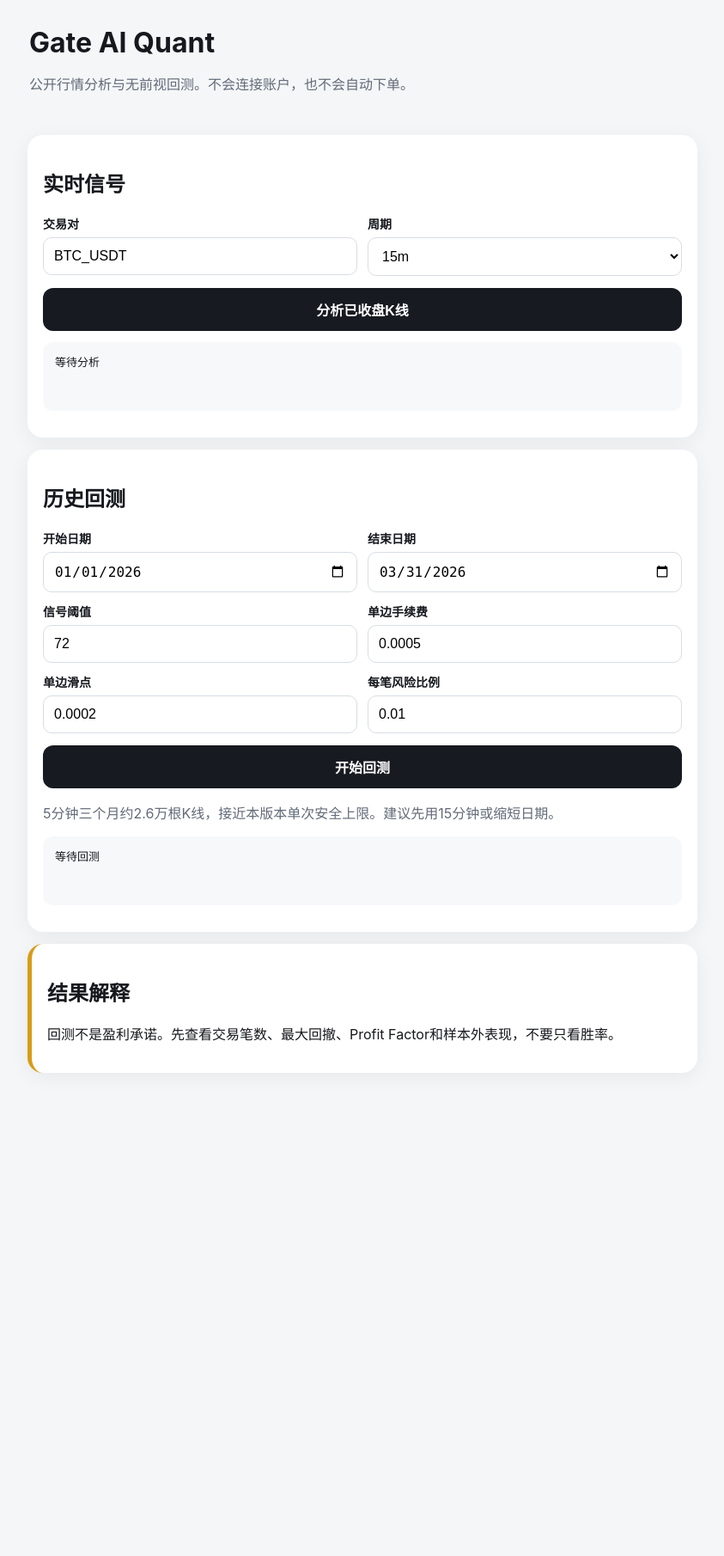
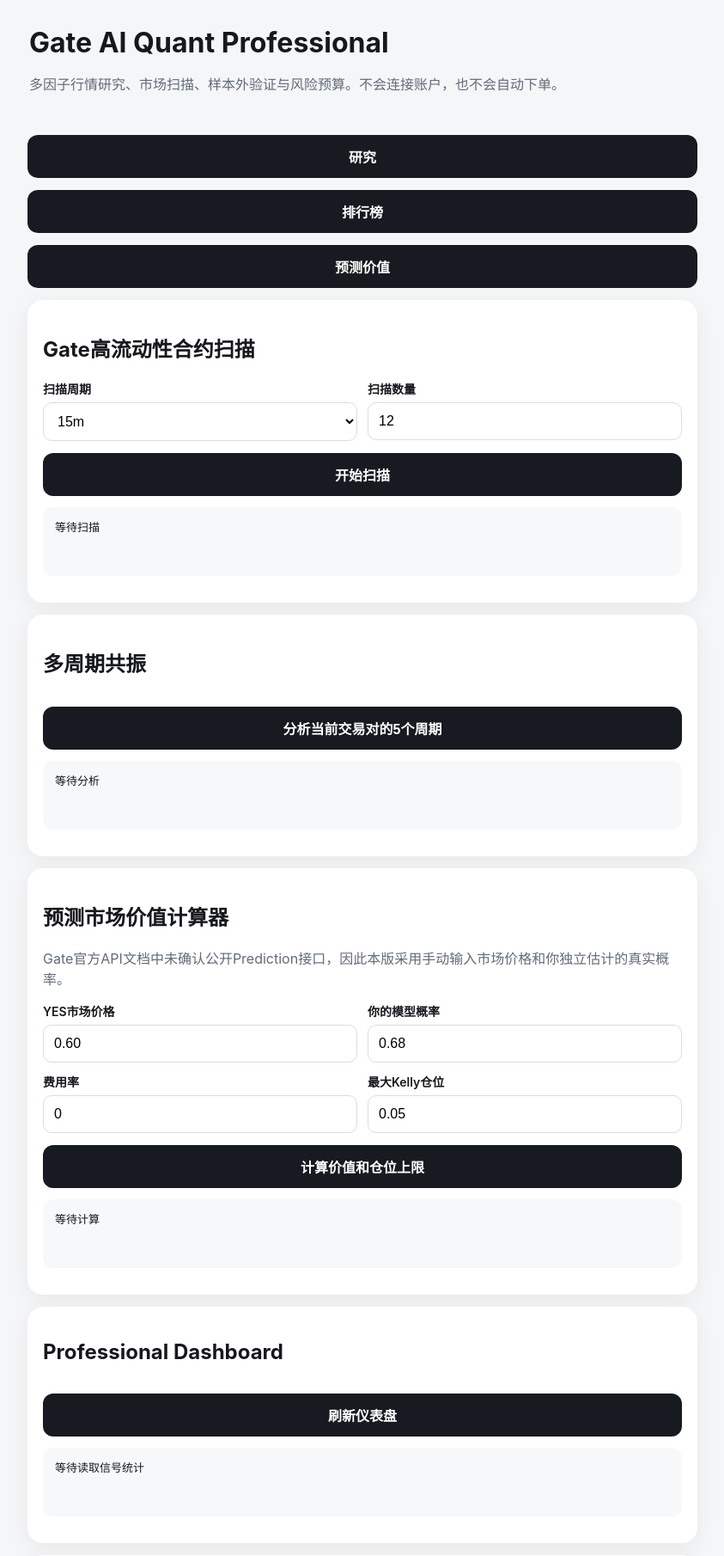
Before and after one commit to leestudy123456/-gate-ai, a FastAPI app: page / in a window 1280 px wide. Shown: the top 1810 px of the page at 86% size, without its empty margins (218-1061 px from the left). Before the commit the page ends 1248 px from the top, so only its background shows below. Run offline with FastAPI, Linux system fonts and the light colour scheme.

Commit message:
Add files via upload
Upgrade Professional 2.0 interface

```diff
--- a/templates/index.html
+++ b/templates/index.html
@@ -3,15 +3,66 @@
 <head>
   <meta charset="utf-8">
   <meta name="viewport" content="width=device-width,initial-scale=1">
-  <title>Gate AI Quant</title>
+  <title>Gate AI Quant Professional 2.0</title>
   <link rel="stylesheet" href="/static/style.css">
 </head>
 <body>
 <main>
   <header>
-    <h1>Gate AI Quant</h1>
-    <p>公开行情分析与无前视回测。不会连接账户，也不会自动下单。</p>
+    <h1>Gate AI Quant Professional</h1>
+    <p>多因子行情研究、市场扫描、样本外验证与风险预算。不会连接账户，也不会自动下单。</p>
   </header>
+
+
+  <nav class="tabs">
+    <button class="tab active" data-target="researchPanel">研究</button>
+    <button class="tab" data-target="scannerPanel">排行榜</button>
+    <button class="tab" data-target="predictionPanel">预测价值</button>
+  </nav>
+
+  <section id="scannerPanel" class="panel hidden">
+    <section class="card">
+      <h2>Gate高流动性合约扫描</h2>
+      <div class="grid">
+        <label>扫描周期<select id="scanInterval">
+          <option>5m</option><option selected>15m</option><option>30m</option><option>1h</option><option>4h</option>
+        </select></label>
+        <label>扫描数量<input id="scanLimit" type="number" value="12" min="3" max="30"></label>
+      </div>
+      <button id="scanBtn">开始扫描</button>
+      <pre id="scanResult">等待扫描</pre>
+    </section>
+
+    <section class="card">
+      <h2>多周期共振</h2>
+      <button id="consensusBtn">分析当前交易对的5个周期</button>
+      <pre id="consensusResult">等待分析</pre>
+    </section>
+  </section>
+
+  <section id="predictionPanel" class="panel hidden">
+    <section class="card">
+      <h2>预测市场价值计算器</h2>
+      <p class="note">Gate官方API文档中未确认公开Prediction接口，因此本版采用手动输入市场价格和你独立估计的真实概率。</p>
+      <div class="grid">
+        <label>YES市场价格<input id="marketPrice" type="number" step="0.01" value="0.60"></label>
+        <label>你的模型概率<input id="modelProbability" type="number" step="0.01" value="0.68"></label>
+        <label>费用率<input id="predictionFee" type="number" step="0.001" value="0"></label>
+        <label>最大Kelly仓位<input id="kellyCap" type="number" step="0.01" value="0.05"></label>
+      </div>
+      <button id="predictionBtn">计算价值和仓位上限</button>
+      <pre id="predictionResult">等待计算</pre>
+    </section>
+  </section>
+
+  <div id="researchPanel" class="panel">
+
+  <section class="card">
+    <h2>Professional Dashboard</h2>
+    <button id="dashboardBtn">刷新仪表盘</button>
+    <pre id="dashboardResult">等待读取信号统计</pre>
+  </section>
+
 
   <section class="card">
     <h2>实时信号</h2>
@@ -23,8 +74,46 @@
       </select></label>
     </div>
     <button id="analyzeBtn">分析已收盘K线</button>
+
+    <div id="signalCard" class="signal-card hidden">
+      <div class="signal-top">
+        <div><span class="eyebrow">综合方向</span><strong id="signalSide">—</strong></div>
+        <div><span class="eyebrow">信心</span><strong id="signalConfidence">—</strong></div>
+        <div><span class="eyebrow">风险</span><strong id="signalRisk">—</strong></div>
+      </div>
+      <div class="score-row">
+        <span>做多</span><div class="bar"><i id="longBar"></i></div><b id="longScore">—</b>
+      </div>
+      <div class="score-row">
+        <span>做空</span><div class="bar"><i id="shortBar"></i></div><b id="shortScore">—</b>
+      </div>
+      <div class="price-grid">
+        <div><span>参考入场</span><b id="entryValue">—</b></div>
+        <div><span>止损</span><b id="stopValue">—</b></div>
+        <div><span>目标</span><b id="targetValue">—</b></div>
+        <div><span>盈亏比</span><b id="rrValue">—</b></div>
+      </div>
+      <p id="recommendation" class="recommendation"></p>
+      <div id="factorList" class="factor-list"></div>
+    </div>
     <pre id="analysis">等待分析</pre>
+
   </section>
+
+
+  <section class="card">
+    <h2>仓位与风险预算</h2>
+    <div class="grid">
+      <label>账户资金<input id="accountBalance" type="number" value="1000" min="1"></label>
+      <label>风险比例<input id="positionRisk" type="number" value="0.01" step="0.005" min="0.001" max="0.05"></label>
+      <label>入场价格<input id="positionEntry" type="number" step="0.0001"></label>
+      <label>止损价格<input id="positionStop" type="number" step="0.0001"></label>
+      <label>杠杆<input id="positionLeverage" type="number" value="1" min="1" max="100"></label>
+    </div>
+    <button id="positionBtn">计算建议仓位</button>
+    <pre id="positionResult">先运行实时分析，可自动带入入场与止损价格</pre>
+  </section>
+
 
   <section class="card">
     <h2>历史回测</h2>
@@ -41,10 +130,34 @@
     <pre id="backtest">等待回测</pre>
   </section>
 
+
+  <section class="card">
+    <h2>参数优化</h2>
+    <button id="optimizeBtn">运行36组参数</button>
+    <pre id="optimize">等待优化</pre>
+  </section>
+
+  <section class="card">
+    <h2>滚动样本外验证</h2>
+    <div class="grid">
+      <label>训练K线<input id="trainBars" type="number" value="1200"></label>
+      <label>测试K线<input id="testBars" type="number" value="400"></label>
+    </div>
+    <button id="wfBtn">开始Walk-Forward</button>
+    <pre id="wf">等待验证</pre>
+  </section>
+
+  <section class="card">
+    <h2>蒙特卡洛风险</h2>
+    <button id="mcBtn">运行1000次模拟</button>
+    <pre id="mc">等待模拟</pre>
+  </section>
+
   <section class="card warning">
     <h2>结果解释</h2>
     <p>回测不是盈利承诺。先查看交易笔数、最大回撤、Profit Factor和样本外表现，不要只看胜率。</p>
   </section>
+  </div>
 </main>
 <script src="/static/app.js"></script>
 </body>
```
